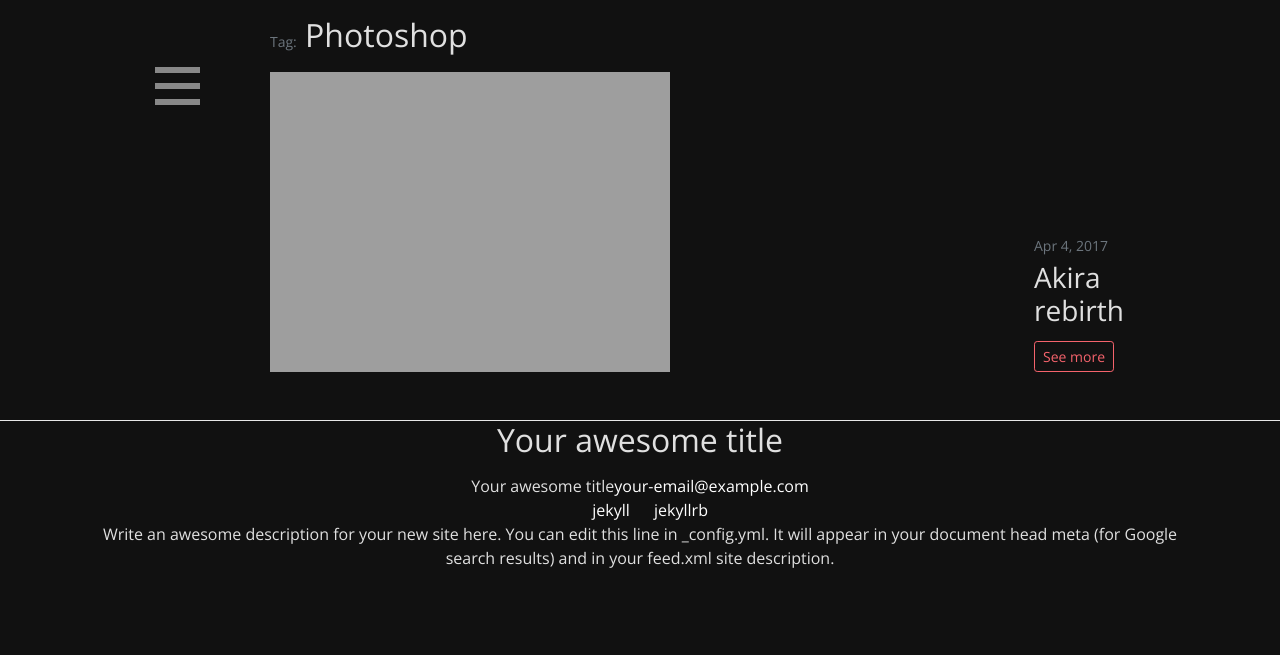
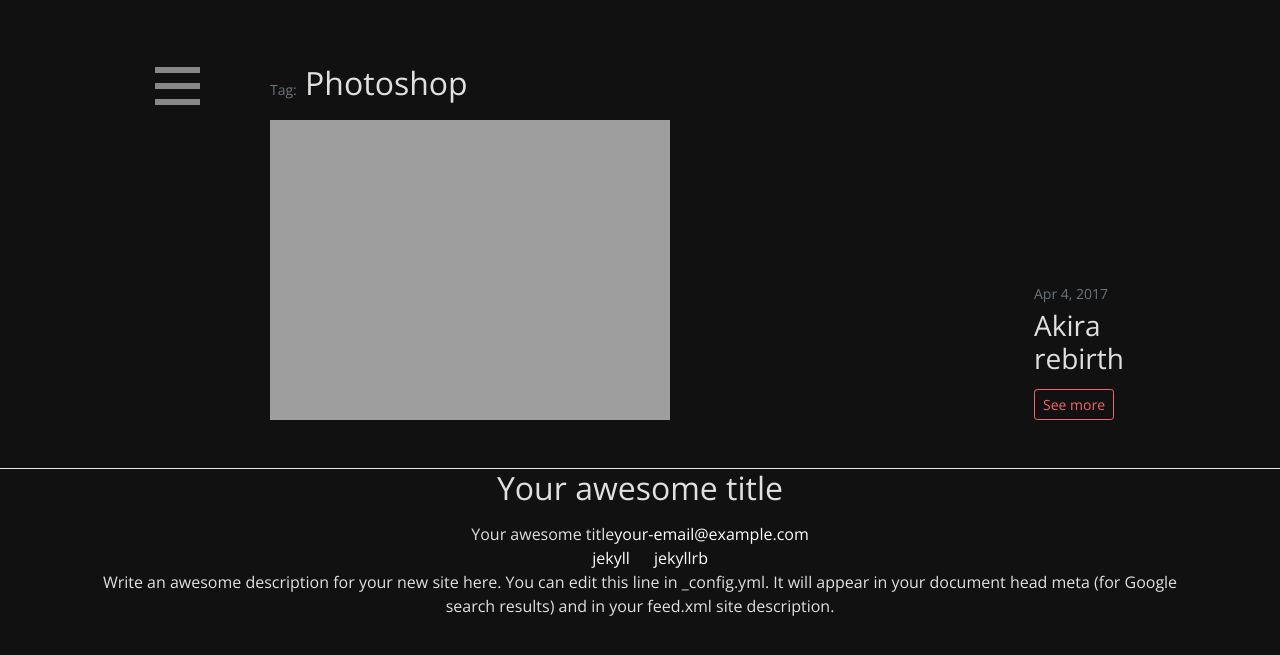
Before and after one commit to tasticad/tastic3d, a Jekyll site: the page built from tag/photoshop.md, in a window 1280 px wide. Shown: the top 655 px of the page. Built offline with Jekyll 4.4.1, drawn with Linux system fonts in a browser that asks for light colours; nearby versions of some CDN libraries.

Commit message:
Home link + tagpage margin-top fix

```diff
--- a/_includes/nav_home.html
+++ b/_includes/nav_home.html
@@ -17,7 +17,7 @@
 
 			<div class="collapse navbar-collapse" id="navbarResponsive">
 				<ul class="navbar-nav ml-auto">
-					<li class="nav-item"> <a class="nav-link" href="/"> <h3>Home</h3> </a> </li>
+					<li class="nav-item"> <a class="nav-link" href="{{ site.baseurl }}"> <h3>Home</h3> </a> </li>
 					<!--
 					<li class="nav-item"> <a class="nav-link" href="#about"><h3>About</h3> </a> </li>
 					<li class="nav-item"> <a class="nav-link" href="#info"><h3>Info</h3> </a> </li>
--- a/_includes/nav_page.html
+++ b/_includes/nav_page.html
@@ -17,7 +17,7 @@
 
 			<div class="collapse navbar-collapse" id="navbarResponsive">
 				<ul class="navbar-nav ml-auto">
-					<li class="nav-item"> <a class="nav-link" href="/"> <h3>Home</h3> </a> </li>
+					<li class="nav-item"> <a class="nav-link" href="{{ site.baseurl }}"> <h3>Home</h3> </a> </li>
 					<!--
 					<li class="nav-item"> <a class="nav-link" href="#about"><h3>About</h3> </a> </li>
 					<li class="nav-item"> <a class="nav-link" href="#info"><h3>Info</h3> </a> </li>
--- a/_includes/nav_simple.html
+++ b/_includes/nav_simple.html
@@ -17,7 +17,7 @@
 
 			<div class="collapse navbar-collapse" id="navbarResponsive">
 				<ul class="navbar-nav ml-auto">
-					<li class="nav-item"> <a class="nav-link" href="/"> <h3>Home</h3> </a> </li>
+					<li class="nav-item"> <a class="nav-link" href="{{ site.baseurl }}"> <h3>Home</h3> </a> </li>
 					<!--
 					<li class="nav-item"> <a class="nav-link" href="#about"><h3>About</h3> </a> </li>
 					<li class="nav-item"> <a class="nav-link" href="#info"><h3>Info</h3> </a> </li>
--- a/_layouts/tagpage.html
+++ b/_layouts/tagpage.html
@@ -2,7 +2,7 @@
 layout: simple
 ---
 
-<div class="container pt-5 pt-lg-0">
+<div class="container mt-5 mt-lg-0 pt-5">
 
 	<div class="col-lg-8 offset-lg-2 pl-0 mb-3 pt-0 pt-lg-3">
 		<h2><span class="tag-span">Tag:</span> {{ page.title }}</h2>
```
